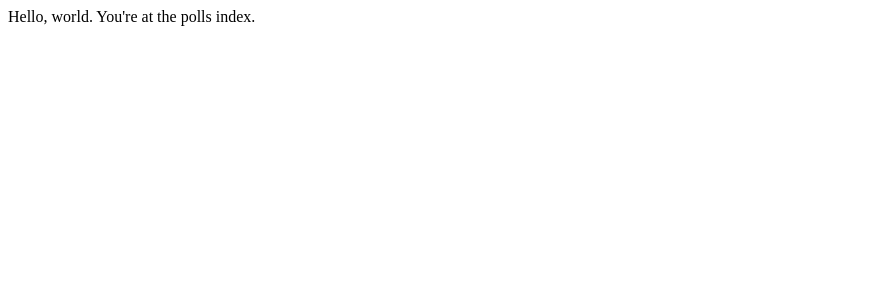
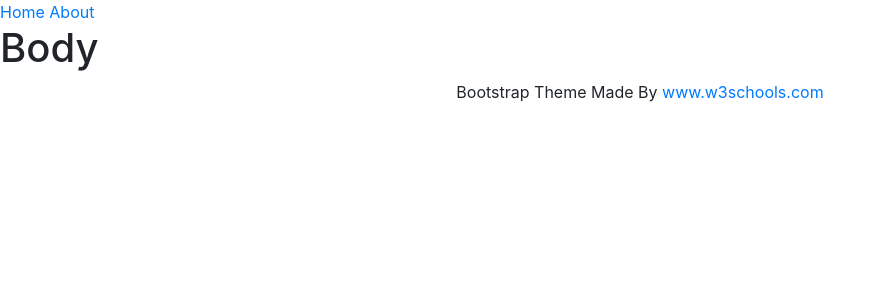
Before and after one commit to manirul41/smallorg, a Django app: page / in a window 1280 px wide. Shown: the top 300 px of the page, without its empty margins (0-885 px from the left). Run offline with Django 3.2, Linux system fonts and the light colour scheme; some libraries are stand-ins or nearby versions.

Commit message:
home architecture done.

```diff
--- a/home/urls.py
+++ b/home/urls.py
@@ -4,5 +4,5 @@ from django.urls import path
 from home import views
 
 urlpatterns = [
-    path('', views.index, name='index'),
+    path('', views.IndexView.as_view(), name='index'),
 ]
--- a/home/views.py
+++ b/home/views.py
@@ -1,5 +1,5 @@
-from django.http import HttpResponse
+from django.views.generic import TemplateView
 
 
-def index(request):
-    return HttpResponse("Hello, world. You're at the polls index.")
+class IndexView(TemplateView):
+    template_name = "home/index.html"
--- a/templates/home/index.html
+++ b/templates/home/index.html
@@ -1,10 +1,9 @@
-<!DOCTYPE html>
-<html lang="en">
-<head>
-    <meta charset="UTF-8">
-    <title>Title</title>
-</head>
-<body>
+{% extends 'layouts/public/base.html' %}
 
-</body>
-</html>
+{% block title %}
+    <title>Home</title>
+{% endblock %}
+
+{% block body %}
+    <h1>Body</h1>
+{% endblock %}
--- a/templates/layouts/public/base.html
+++ b/templates/layouts/public/base.html
@@ -2,9 +2,26 @@
 <html lang="en">
 <head>
     <meta charset="UTF-8">
-    <title>Title</title>
+    {% block title %}
+    {% endblock %}
+    <link rel="stylesheet" href="https://stackpath.bootstrapcdn.com/bootstrap/4.1.3/css/bootstrap.min.css"
+          integrity="sha384-MCw98/SFnGE8fJT3GXwEOngsV7Zt27NXFoaoApmYm81iuXoPkFOJwJ8ERdknLPMO" crossorigin="anonymous">
 </head>
 <body>
+{% include "layouts/public/header.html" %}
 
+{% block body %}
+{% endblock %}
+
+{% include "layouts/public/footer.html" %}
+<script src="https://code.jquery.com/jquery-3.3.1.slim.min.js"
+        integrity="sha384-q8i/X+965DzO0rT7abK41JStQIAqVgRVzpbzo5smXKp4YfRvH+8abtTE1Pi6jizo"
+        crossorigin="anonymous"></script>
+<script src="https://cdnjs.cloudflare.com/ajax/libs/popper.js/1.14.3/umd/popper.min.js"
+        integrity="sha384-ZMP7rVo3mIykV+2+9J3UJ46jBk0WLaUAdn689aCwoqbBJiSnjAK/l8WvCWPIPm49"
+        crossorigin="anonymous"></script>
+<script src="https://stackpath.bootstrapcdn.com/bootstrap/4.1.3/js/bootstrap.min.js"
+        integrity="sha384-ChfqqxuZUCnJSK3+MXmPNIyE6ZbWh2IMqE241rYiqJxyMiZ6OW/JmZQ5stwEULTy"
+        crossorigin="anonymous"></script>
 </body>
 </html>
--- a/templates/layouts/public/footer.html
+++ b/templates/layouts/public/footer.html
@@ -1,10 +1,5 @@
-<!DOCTYPE html>
-<html lang="en">
-<head>
-    <meta charset="UTF-8">
-    <title>Title</title>
-</head>
-<body>
-
-</body>
-</html>
+{% block footer %}
+    <footer class="container-fluid bg-4 text-center">
+        <p>Bootstrap Theme Made By <a href="https://www.w3schools.com">www.w3schools.com</a></p>
+    </footer>
+{% endblock %}
--- a/templates/layouts/public/header.html
+++ b/templates/layouts/public/header.html
@@ -1,10 +1,6 @@
-<!DOCTYPE html>
-<html lang="en">
-<head>
-    <meta charset="UTF-8">
-    <title>Title</title>
-</head>
-<body>
-
-</body>
-</html>
+{% block nav %}
+    <nav>
+        <a href="/">Home</a>
+        <a href="/about">About</a>
+    </nav>
+{% endblock %}
```
